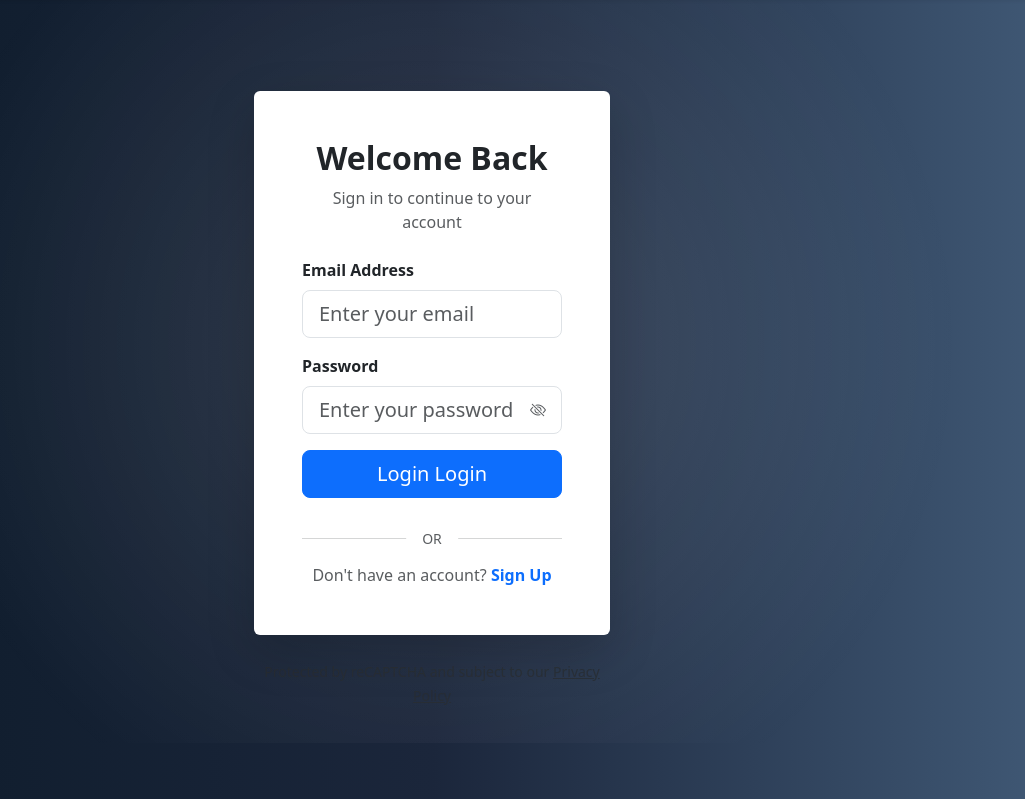
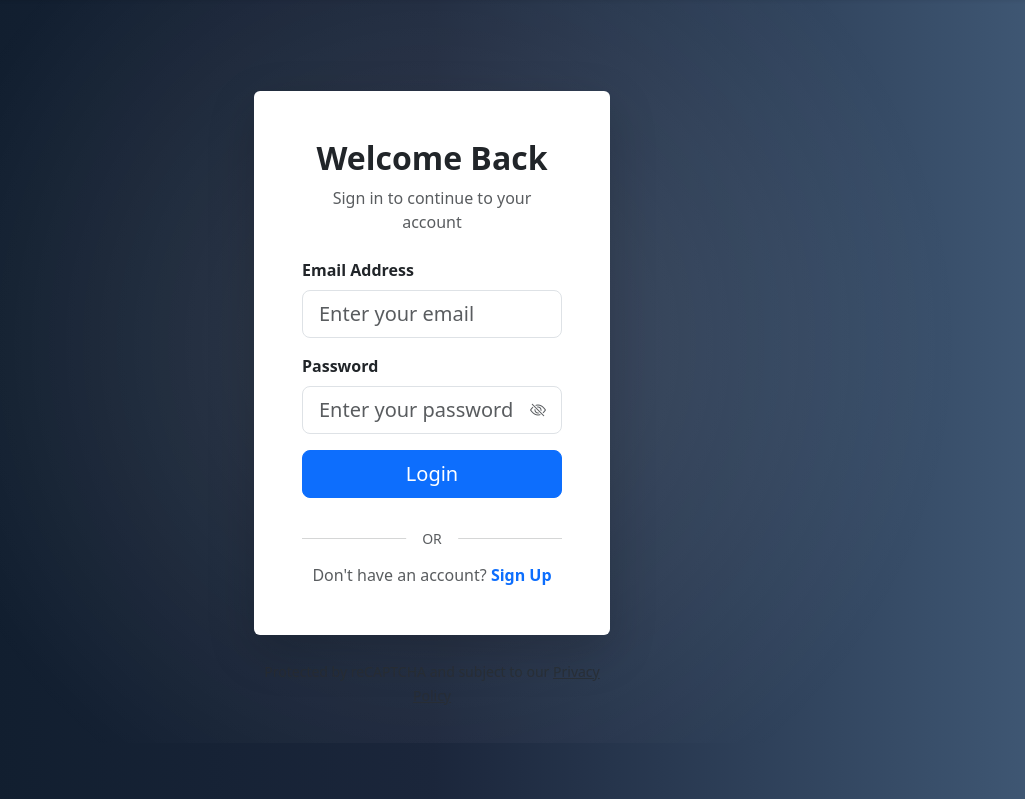
Before and after one commit to darylscl/202509_agile_g7_onlineGradingExaminationSystem, a Django app: page /login/ in a window 1280 px wide. Shown: the part 57-856 px from the top of the page, without its empty margins (208-1233 px from the left). Run offline with Django 5.2, Linux system fonts and the light colour scheme.

```diff
--- a/src/frontend/templates/login.html
+++ b/src/frontend/templates/login.html
@@ -54,7 +54,6 @@
 
 
                         <button type="submit" class="btn btn-primary btn-lg w-100 mb-3">
-                            Login
                             Login
                         </button>
 
```
Also changed, not shown: src/backend/db.sqlite3.
